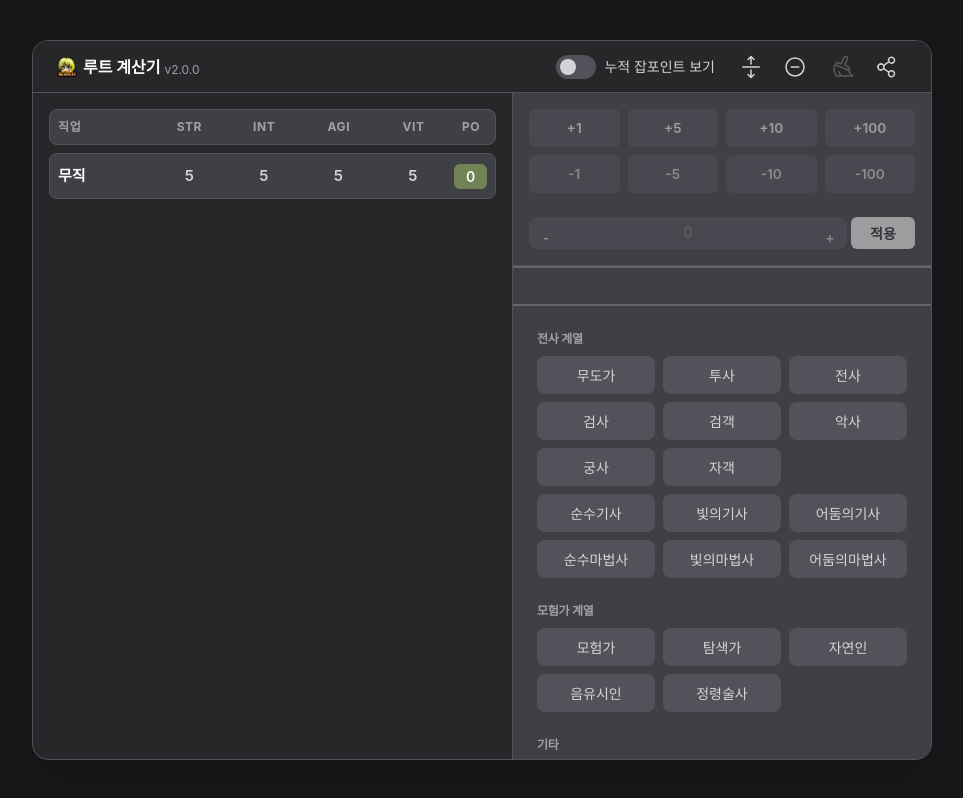
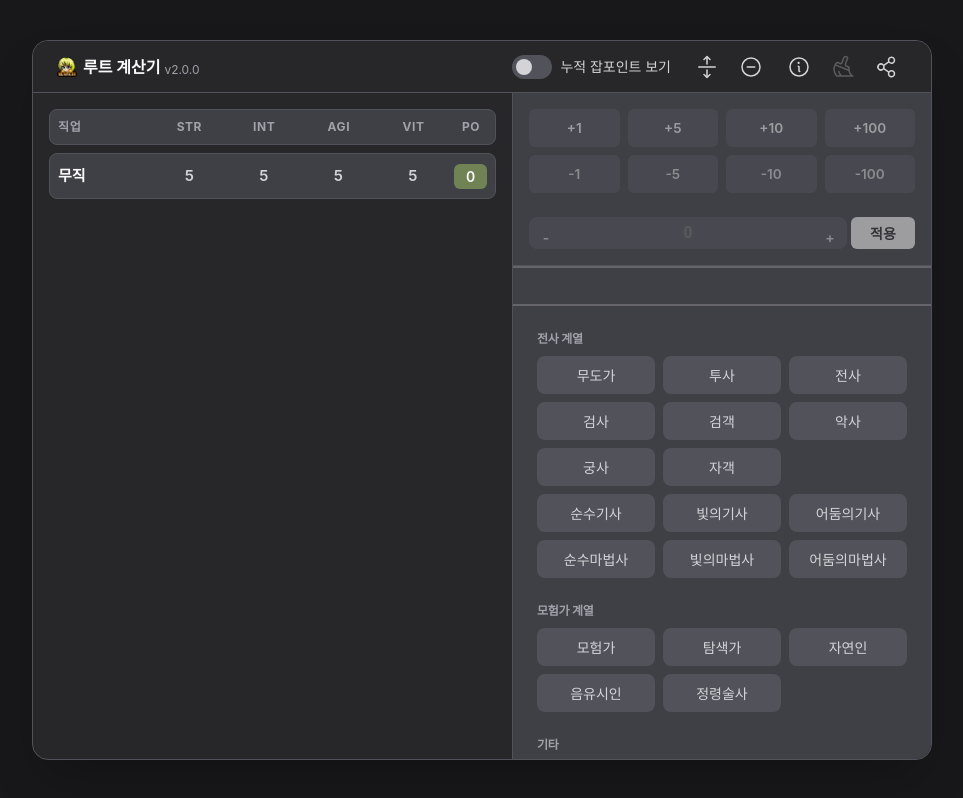
Before and after one commit to ktseo41/route-calculator, a React (Vite) app: page / in a window 1280 px wide. Shown: the whole page, without its empty margins (158-1121 px from the left). Built offline with nearby package versions, Linux system fonts and the light colour scheme; a web font is replaced by a local one.

Commit message:
feat: Add info button to header for about modal

```diff
--- a/src/App.tsx
+++ b/src/App.tsx
@@ -9,7 +9,8 @@ import {
   DotsSixVertical,
   Trash,
   Plus,
-  X
+  X,
+  Info
 } from "@phosphor-icons/react";
 import { useRouteLinkedList } from "./hooks/useRouteLinkedList";
 import {
@@ -319,6 +320,13 @@ export default function App() {
             <span className="version">v2.0.0</span>
           </div>
           <div className="header-actions">
+            <button
+              className="icon-btn"
+              aria-label="Info"
+              onClick={() => setIsAboutModalOpen(true)}
+            >
+              <Info />
+            </button>
             <button
               className="icon-btn"
               aria-label="Reset"
```
